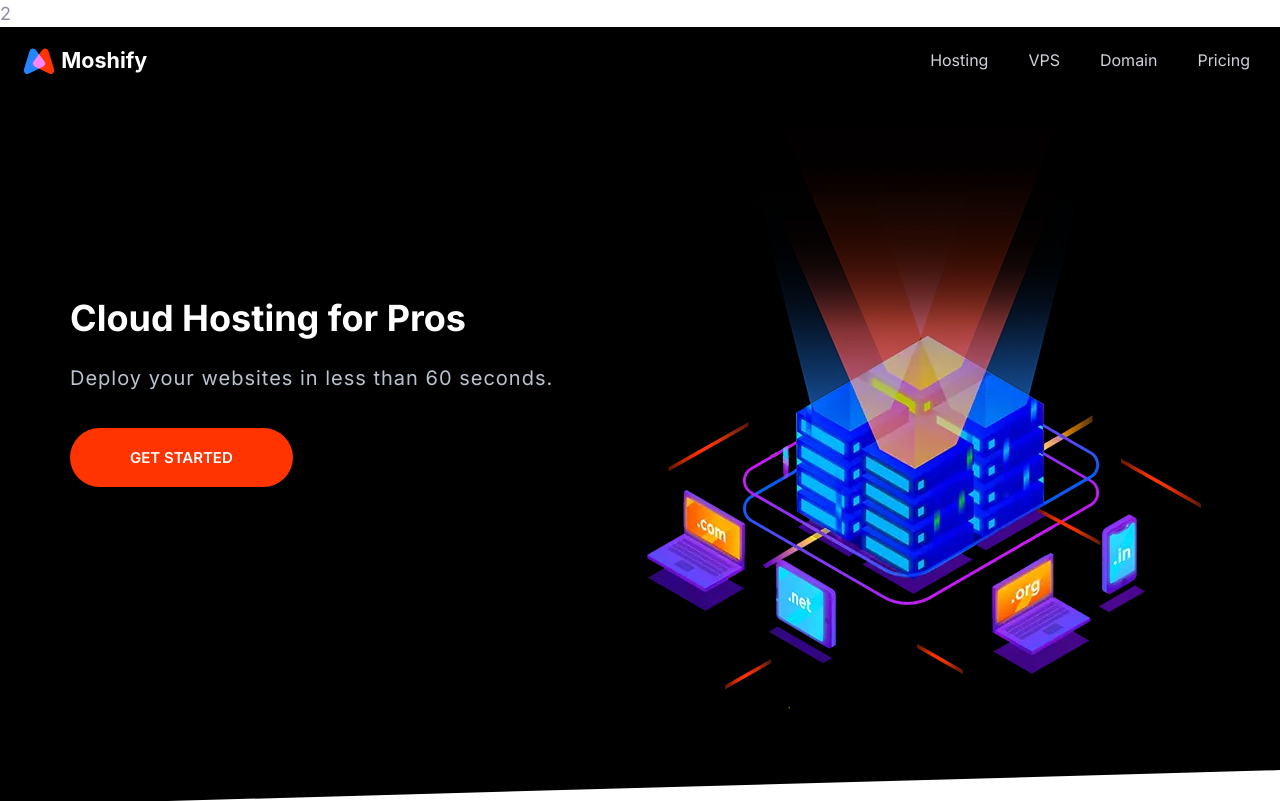
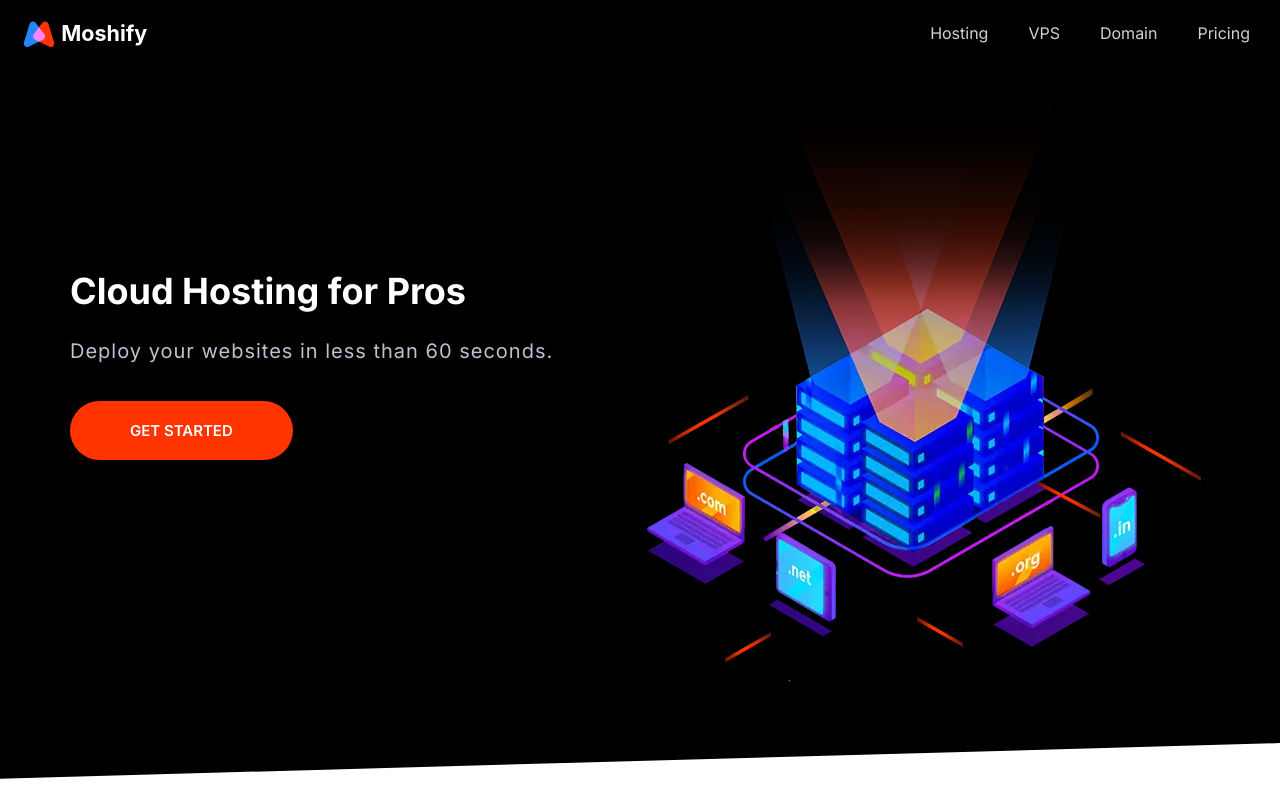
Before and after one commit to SUKHJINDERNITK/ResponsiveWebsiteWithHTMLCSS, a website built with Parcel: page index.html in a window 1280 px wide. Shown: the top 801 px of the page. Built offline with nearby package versions, Linux system fonts and the light colour scheme.

Commit message:
2 removed

```diff
--- a/index.html
+++ b/index.html
@@ -20,7 +20,7 @@
     <link rel="stylesheet" href="https://unpkg.com/aos@next/dist/aos.css" />
   </head>
   <body>
-    <header>2
+    <header>
       <nav class="nav collapsible">
         <a class="nav__brand" href="/"><img src="images/logo.svg" alt="" /></a>
         <svg class="icon icon--white nav__toggler">
```
